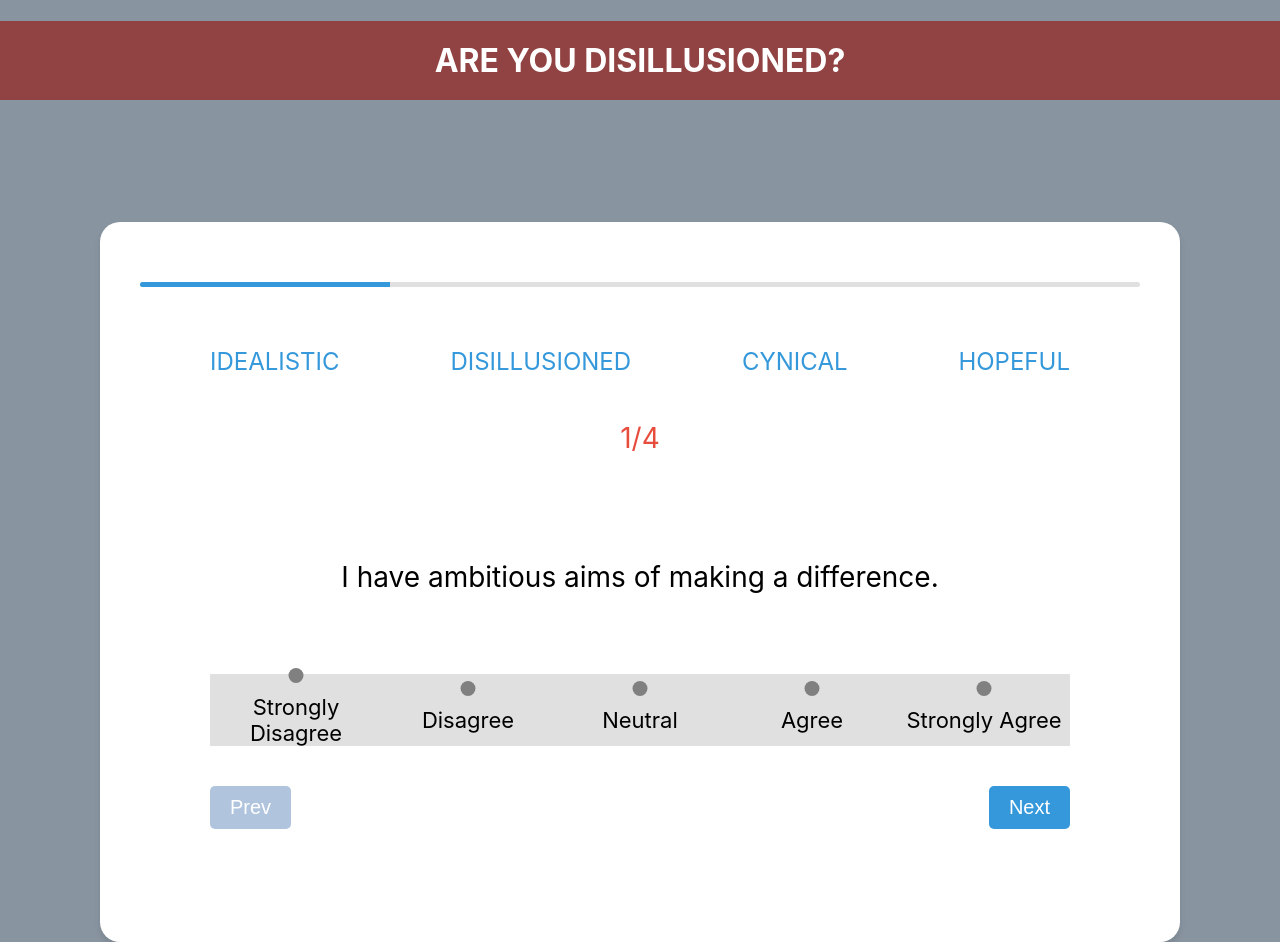
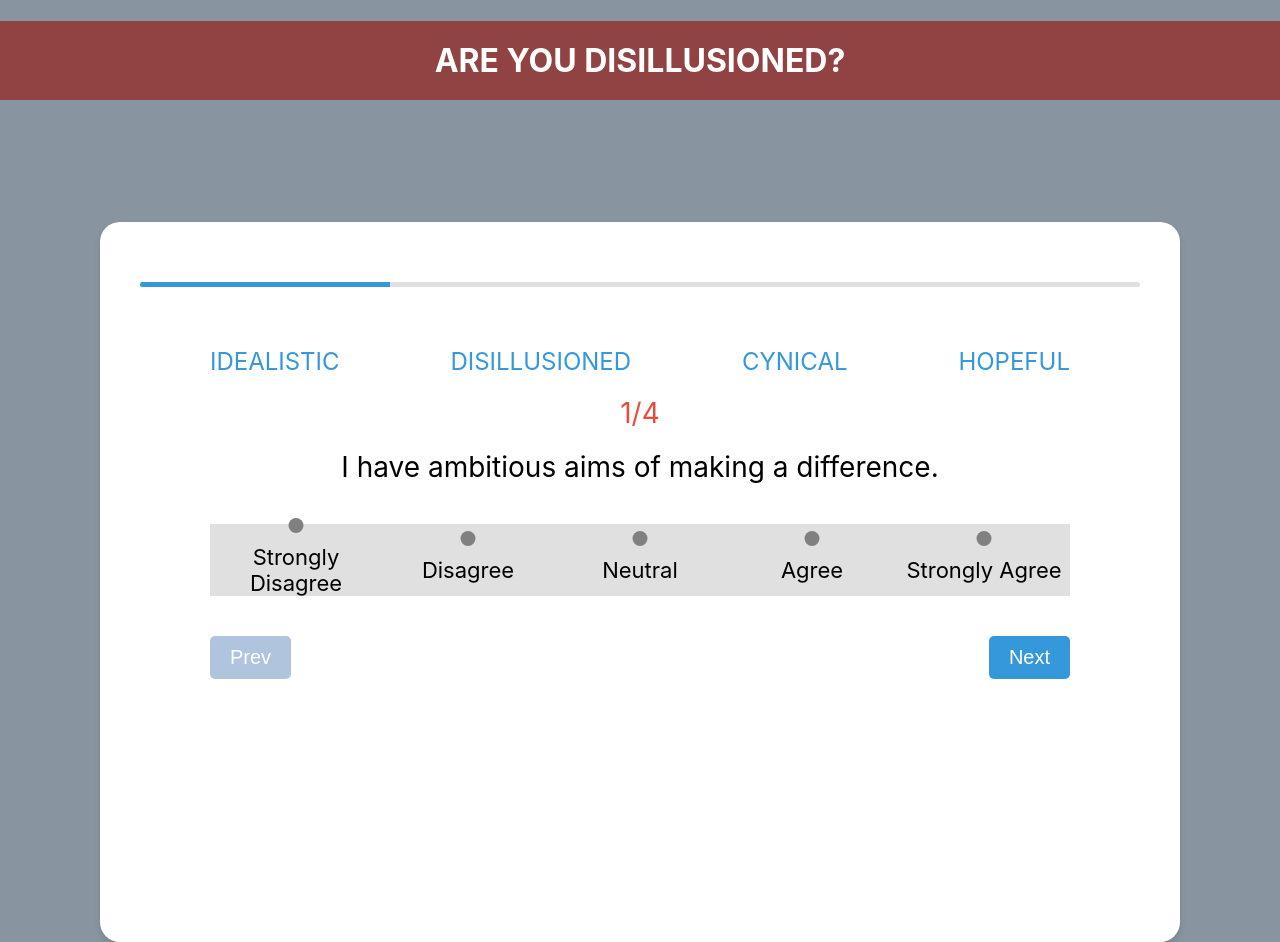
Before and after one commit to shaileshsiingh/ProgressBar, a React (Create React App) app: page / in a window 1280 px wide. Built offline with nearby package versions, Linux system fonts and the light colour scheme.

Commit message:
third commit4

```diff
--- a/src/components/Question.css
+++ b/src/components/Question.css
@@ -22,12 +22,12 @@
 .question-number {
   font-size: 28px;
   color: #e74c3c;
-  margin: 25px;
+  margin-bottom: 20px;
 }
 
 .question-text {
   font-size: 28px;
-  margin: 80px;
+  margin-bottom: 40px;
   width: 100%;
 }
 
```
